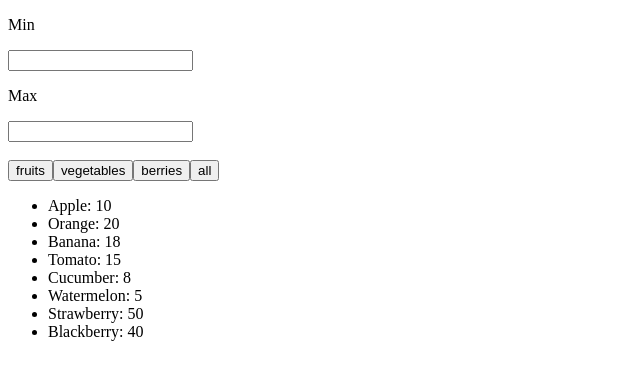
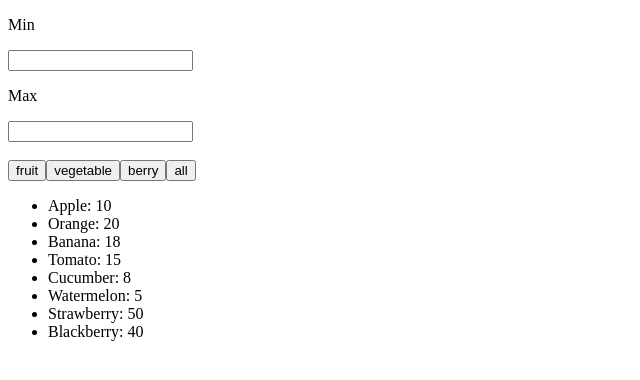
Before and after one commit to ktttnv/interview-live-coding-list, a React (Create React App) app: page / in a window 1280 px wide. Shown: the top 380 px of the page, without its empty margins (0-640 px from the left). Built offline with nearby package versions, Linux system fonts and the light colour scheme.

Commit message:
Improved solution

```diff
--- a/src/App.js
+++ b/src/App.js
@@ -1,8 +1,8 @@
 // 1. Вывести список из элементов
 // 2. Добавить фильтр по типу продукта (select)
-// 3. Добавить фильтр по диапазону цены (2xinput минимальная/максимальн)
+// 3. Добавить фильтр по диапазону цены (2xinput минимальная/максимальная)
 
-import React, {useState, useMemo} from "react";
+import React, {useState, useMemo, useCallback} from "react";
 import "./styles.css";
 
 const items = [
@@ -17,70 +17,81 @@ const items = [
 ];
 
 export default function App() {
-  const [productFilter, setProductFilter] = useState("");
-  const [minValue, setMinValue] = useState("");
-  const [maxValue, setMaxValue] = useState("");
+  const [filters, setFilters] = useState({
+    type: "",
+    minCost: "",
+    maxCost: "",
+  });
 
-  const filterItems = (productFilter, minValue, maxValue) => {
-    return items.filter(item => {
-      if (productFilter && item.type !== productFilter) {
+  const ITEM_TYPES = ["fruit", "vegetable", "berry"];
+
+  const itemFilter = useCallback((item) => {
+    if (filters.type && item.type !== filters.type) {
       return false;
     }
 
-      if (minValue && item.cost < minValue) {
+    if (filters.minCost && item.cost < filters.minCost) {
       return false;
     }
 
-      if (maxValue && item.cost > maxValue) {
+    if (filters.maxCost && item.cost > filters.maxCost) {
       return false;
     }
 
     return true;
-    })
-  }
+  }, [filters]);
 
-  const memoizedResultForFilterItems = useMemo(() =>
-    filterItems(productFilter, minValue, maxValue),
-    [productFilter, minValue, maxValue]);
-
-  const itemsElements = memoizedResultForFilterItems.map(item => (
-    <li key={item.label}>{item.label}: {item.cost}</li>
-  ));
+  const itemsFiltered = useMemo(() => {
+    return items.filter(itemFilter);
+  }, [filters]);
 
   return (
     <div>
       <p>Min</p>
-    <input onChange={(e) => setMinValue(e.target.value)}/>
+      <input onChange={(e) =>
+        setFilters((prevState) => {
+          return {...prevState, minCost: e.target.value}
+        })
+      }/>
+
       <p>Max</p>
-    <input onChange={(e) => setMaxValue(e.target.value)}/>
+      <input onChange={(e) =>
+        setFilters((prevState) => {
+          return {...prevState, maxCost: e.target.value}
+        })
+      }/>
 
       <br/>
       <br/>
 
-    <button onClick={() => {
-      setProductFilter("fruit");
-    }}>
-      fruits
+      {
+        ITEM_TYPES.map(itemType => (
+          <button key={itemType} onClick={() =>
+            setFilters((prevState) => {
+              return {...prevState, type: itemType}
+            })
+          }>
+            { itemType }
           </button>
-    <button onClick={() => {
-      setProductFilter("vegetable");
-    }}>
-      vegetables
-    </button>
-    <button onClick={() => {
-      setProductFilter("berry");
-    }}>
-      berries
-    </button>
-    <button onClick={() => {
-      setProductFilter("");
-    }}>
+        ))
+      }
+
+      <button onClick={() =>
+        setFilters((prevState) => {
+          return {...prevState, type: ""}
+        })
+      }>
         all
       </button>
 
       <ul>
-      {itemsElements}
+        {
+          itemsFiltered.map(item => (
+            <li key={item.label}>{item.label}: {item.cost}</li>
+          ))
+        }
       </ul>
 
-  </div>);
+    </div>
+  );
 }
```
Lines whose indentation alone changed are shown as unchanged.
